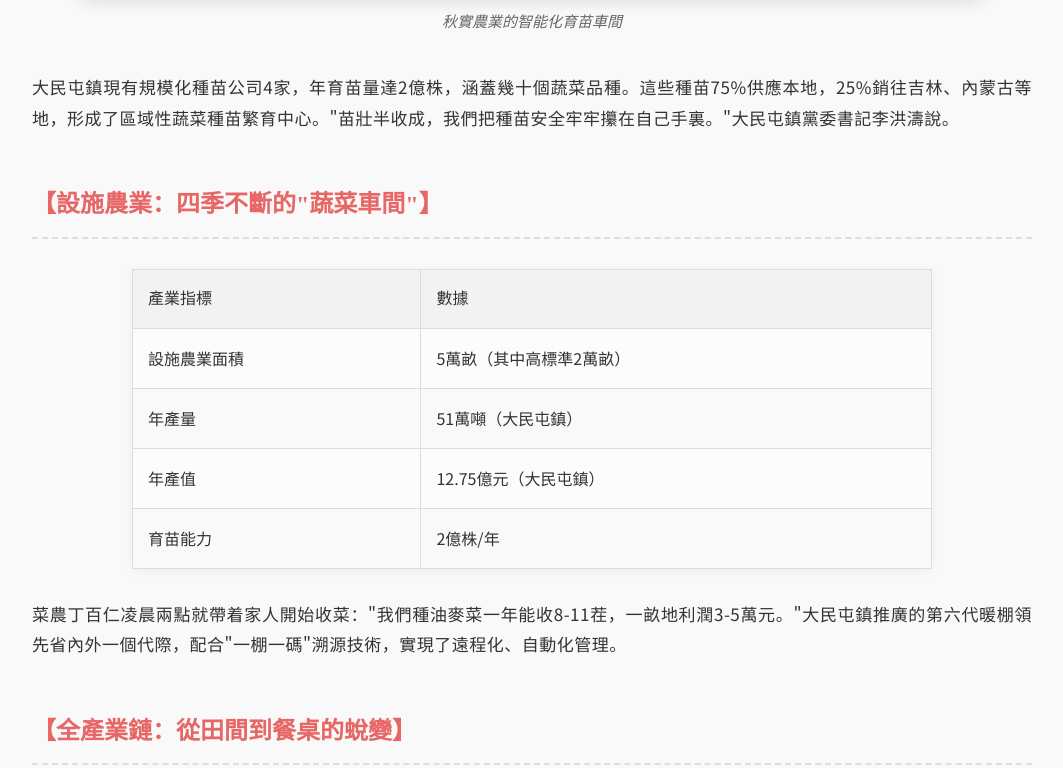
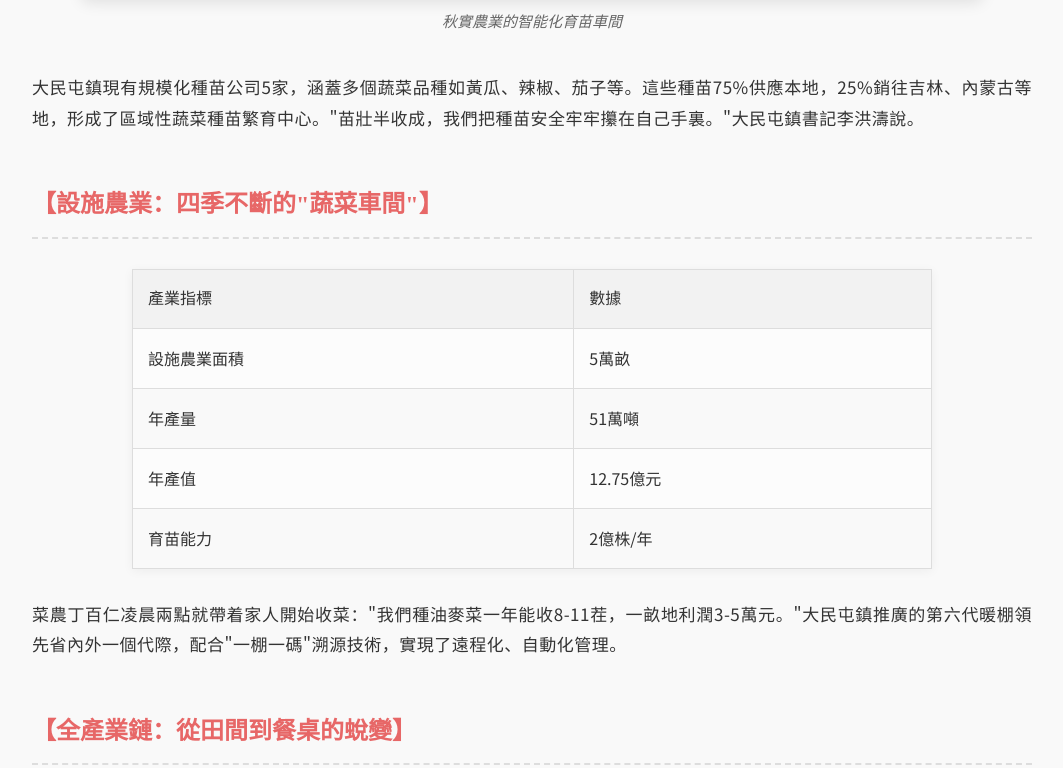
Before and after one commit to s11579783/news-damin, a plain HTML site: page daminzhencaomei.html in a window 1280 px wide. Shown: the part 2022-2790 px from the top of the page, without its empty margins (108-1171 px from the left). Drawn offline with Linux system fonts and the light colour scheme.

Commit message:
Update daminzhencaomei.html

```diff
--- a/daminzhencaomei.html
+++ b/daminzhencaomei.html
@@ -251,7 +251,7 @@ font-size: 24px;
 <div class="image-caption">秋實農業的智能化育苗車間</div>
 </div>
 
-<p>大民屯鎮現有規模化種苗公司4家，年育苗量達2億株，涵蓋幾十個蔬菜品種。這些種苗75%供應本地，25%銷往吉林、內蒙古等地，形成了區域性蔬菜種苗繁育中心。"苗壯半收成，我們把種苗安全牢牢攥在自己手裏。"大民屯鎮黨委書記李洪濤說。</p>
+<p>大民屯鎮現有規模化種苗公司5家，涵蓋多個蔬菜品種如黃瓜、辣椒、茄子等。這些種苗75%供應本地，25%銷往吉林、內蒙古等地，形成了區域性蔬菜種苗繁育中心。"苗壯半收成，我們把種苗安全牢牢攥在自己手裏。"大民屯鎮書記李洪濤說。</p>
 
 <h3>【設施農業：四季不斷的"蔬菜車間"】</h3>
 
@@ -262,15 +262,15 @@ font-size: 24px;
 </tr>
 <tr>
 <td>設施農業面積</td>
-<td>5萬畝（其中高標準2萬畝）</td>
+<td>5萬畝</td>
 </tr>
 <tr>
 <td>年產量</td>
-<td>51萬噸（大民屯鎮）</td>
+<td>51萬噸</td>
 </tr>
 <tr>
 <td>年產值</td>
-<td>12.75億元（大民屯鎮）</td>
+<td>12.75億元</td>
 </tr>
 <tr>
 <td>育苗能力</td>
@@ -294,7 +294,7 @@ font-size: 24px;
 
 <h3>【政策賦能：鄉村振興的新引擎】</h3>
 
-<p>新民市對設施農業給予強力支持：新建溫室每畝補貼1.5-3萬元，改造溫室每畝補貼1萬元。2020年以來發放補貼資金2.46億元，帶動新建設施農業2.4萬畝。同時創新金融服務，開發"惠農e貸"等產品，解決農戶融資難題。</p>
+<p>新民市對設施農業給予強力支持：新建溫室每畝補貼1.5-3萬元，改造溫室每畝補貼1萬元。2020年發放補貼資金2.46億元，帶動新建設施農業2.4萬畝。同時創新金融服務，開發"惠農e貸"等產品，解決農戶融資難題。</p>
 
 <div class="image-container">
 <img src="https://p3-sign.toutiaoimg.com/tos-cn-i-6w9my0ksvp/0e425830c26242c48fd6b71f65a30ba8~tplv-tt-origin-web:gif.jpeg?_iz=58558&from=article.pc_detail&lk3s=953192f4&x-expires=1744137378&x-signature=NnsNokSBN%2B3n1OqymiJsJgVFEVs%3D" alt="新建高標準溫室">
```
